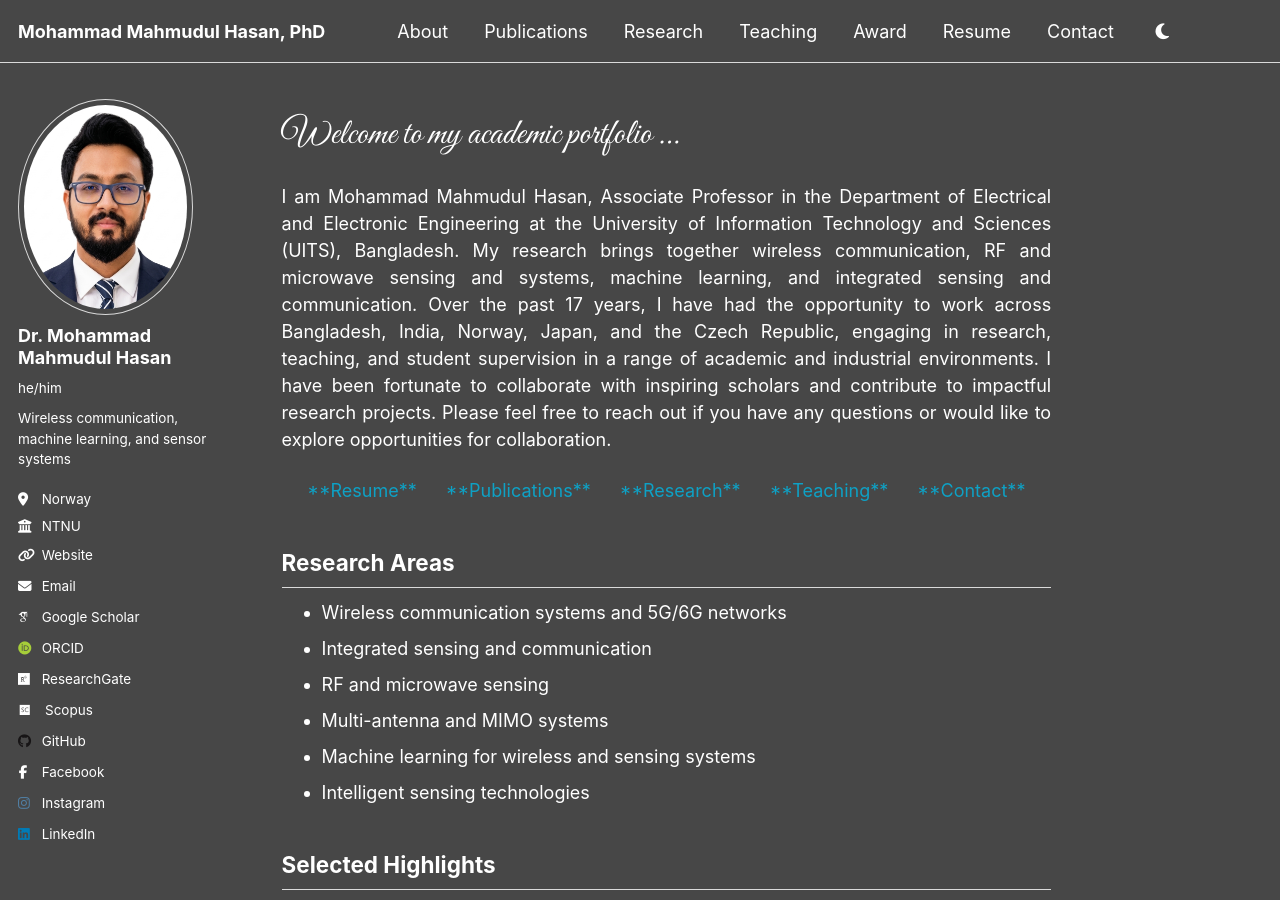
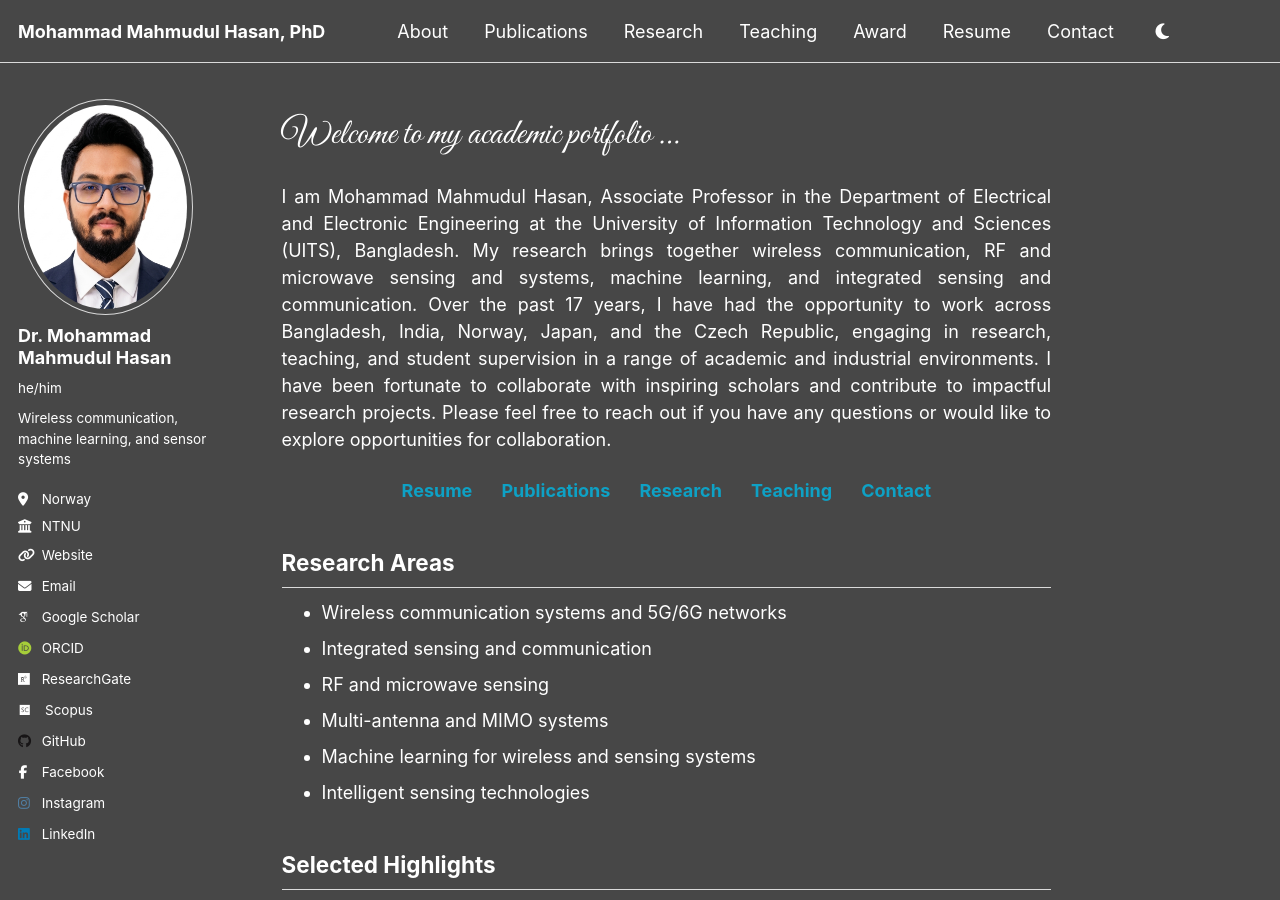
Before and after one commit to dearmahmud/dearmahmud.github.io, a Jekyll site: the page built from _pages/about.md, in a window 1280 px wide and 900 px high. Built offline with Jekyll 4.4.1, drawn with Linux system fonts in a browser that asks for light colours; some web fonts are replaced.

Commit message:
Update about.md

```diff
--- a/_pages/about.md
+++ b/_pages/about.md
@@ -19,11 +19,11 @@ I am Mohammad Mahmudul Hasan, Associate Professor in the Department of Electrica
 </p>
 
 <div style="margin-top: 20px; margin-bottom: 20px; text-align: center;">
-  <a href="/resume/" style="text-decoration: none; margin: 0 12px;">**Resume**</a>
-  <a href="/publications/" style="text-decoration: none; margin: 0 12px;">**Publications**</a>
-  <a href="/research/" style="text-decoration: none; margin: 0 12px;">**Research**</a>
-  <a href="/teaching/" style="text-decoration: none; margin: 0 12px;">**Teaching**</a>
-  <a href="/contact/" style="text-decoration: none; margin: 0 12px;">**Contact**</a>
+  <a href="/resume/" style="text-decoration: none; margin: 0 12px;"><strong>Resume</strong></a>
+  <a href="/publications/" style="text-decoration: none; margin: 0 12px;"><strong>Publications</strong></a>
+  <a href="/research/" style="text-decoration: none; margin: 0 12px;"><strong>Research</strong></a>
+  <a href="/teaching/" style="text-decoration: none; margin: 0 12px;"><strong>Teaching</strong></a>
+  <a href="/contact/" style="text-decoration: none; margin: 0 12px;"><strong>Contact</strong></a>
 </div>
 
 ## Research Areas
```
